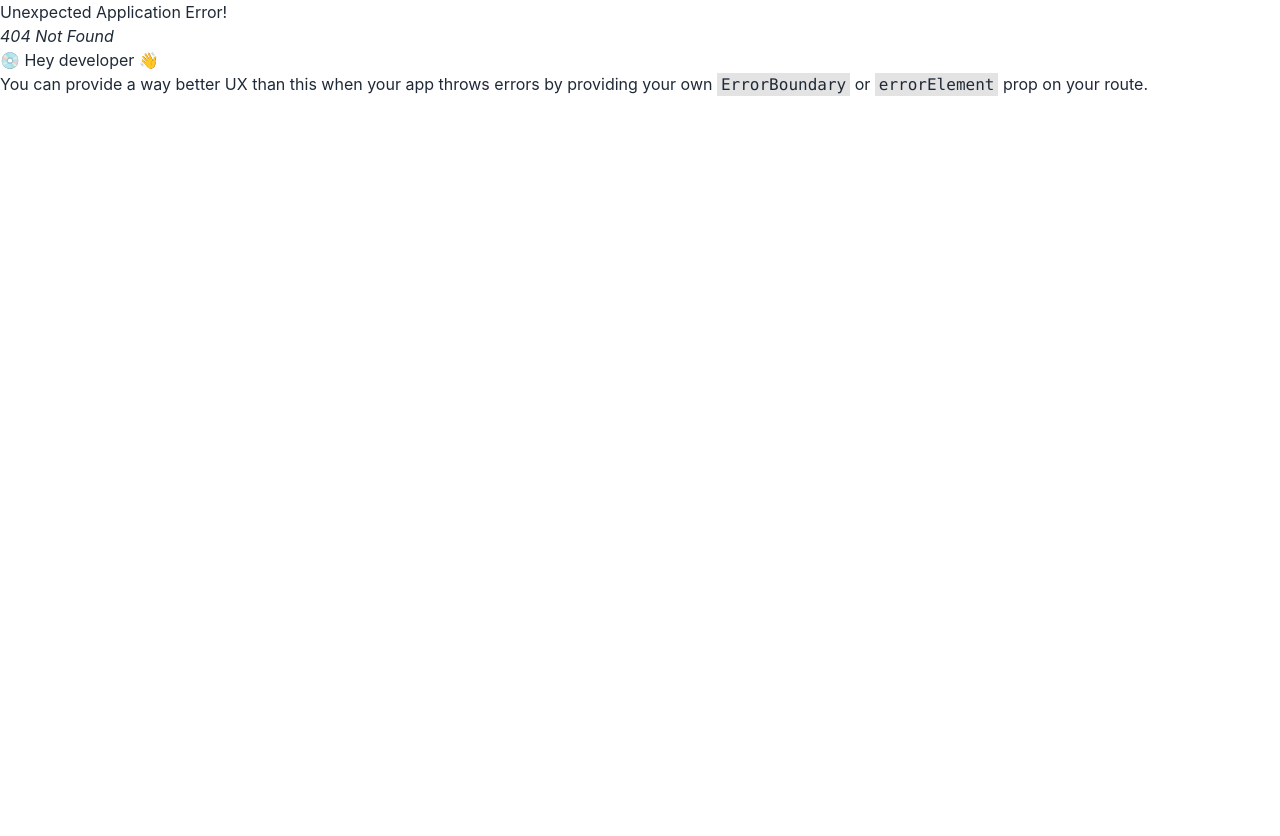
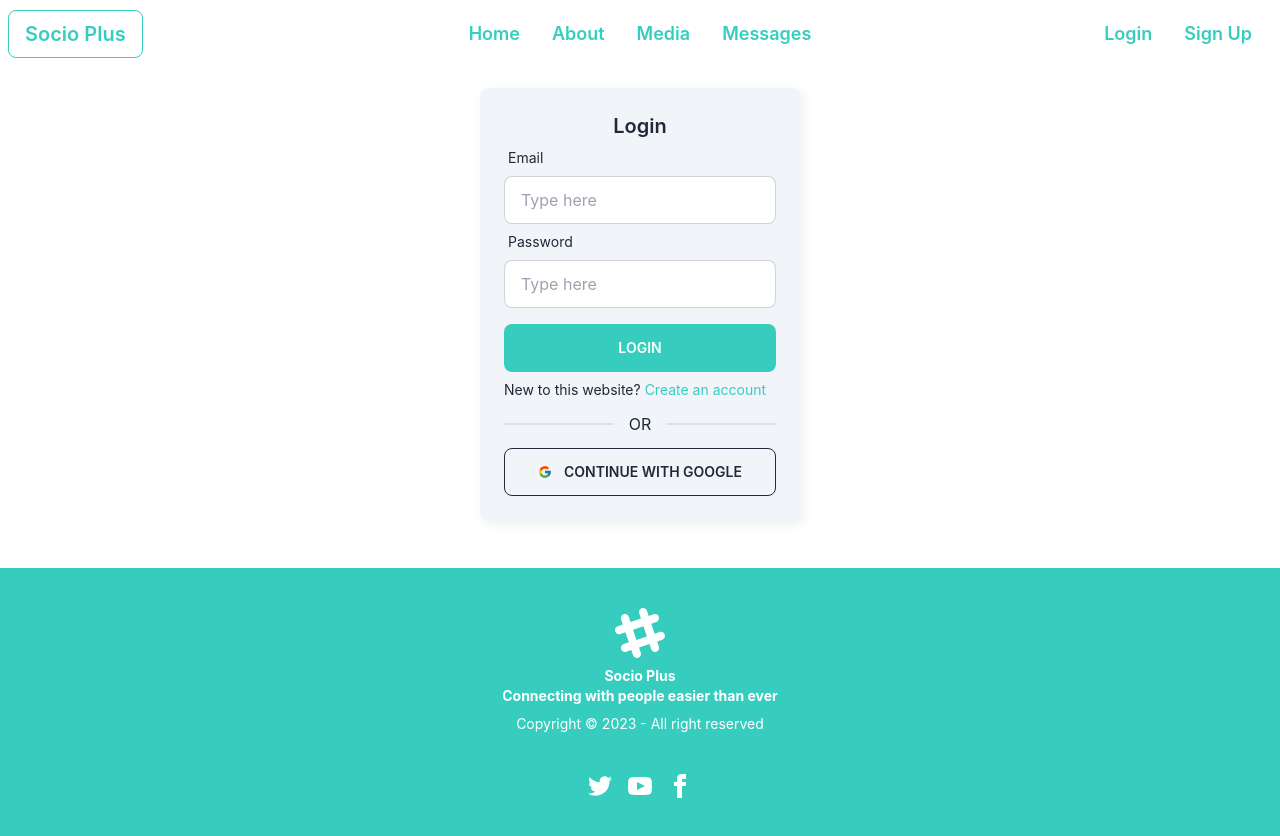
Before and after one commit to rakib099/socio-plus, a React (Create React App) app: page /login in a window 1280 px wide. Before the commit this address had no page. Before the commit the page ends 800 px from the top, so only its background shows below. Built offline with nearby package versions, Linux system fonts and the light colour scheme.

Commit message:
Login page designed

```diff
--- a/package.json
+++ b/package.json
@@ -7,6 +7,7 @@
     "@testing-library/react": "^13.4.0",
     "@testing-library/user-event": "^13.5.0",
     "daisyui": "^2.50.1",
+    "firebase": "^9.17.1",
     "react": "^18.2.0",
     "react-dom": "^18.2.0",
     "react-hook-form": "^7.43.1",
--- /dev/null
+++ b/src/contexts/AuthProvider.js
@@ -0,0 +1,21 @@
+import React, { createContext, useState } from 'react';
+import {getAuth} from 'firebase/auth';
+import app from '../firebase/firebase.config';
+
+export const AuthContext = createContext();
+const auth = getAuth(app);
+
+const AuthProvider = ({children}) => {
+    const [user, setUser] = useState();
+    const authInfo = {
+        user
+    }
+
+    return (
+        <AuthContext.Provider value={authInfo}>
+            {children}
+        </AuthContext.Provider>
+    );
+};
+
+export default AuthProvider;
--- /dev/null
+++ b/src/firebase/firebase.config.js
@@ -0,0 +1,19 @@
+// Import the functions you need from the SDKs you need
+import { initializeApp } from "firebase/app";
+// TODO: Add SDKs for Firebase products that you want to use
+// https://firebase.google.com/docs/web/setup#available-libraries
+
+// Your web app's Firebase configuration
+const firebaseConfig = {
+  apiKey: "AIzaSyD9xW7tr1czkQPlVjJOeY-EQtBvRxGQJak",
+  authDomain: "socio-plus-10f41.firebaseapp.com",
+  projectId: "socio-plus-10f41",
+  storageBucket: "socio-plus-10f41.appspot.com",
+  messagingSenderId: "532219021603",
+  appId: "1:532219021603:web:89f59bf380fa4bbd856496"
+};
+
+// Initialize Firebase
+const app = initializeApp(firebaseConfig);
+
+export default app;
--- a/src/index.js
+++ b/src/index.js
@@ -3,11 +3,14 @@ import ReactDOM from 'react-dom/client';
 import './index.css';
 import App from './App';
 import reportWebVitals from './reportWebVitals';
+import AuthProvider from './contexts/AuthProvider';
 
 const root = ReactDOM.createRoot(document.getElementById('root'));
 root.render(
   <React.StrictMode>
-    <App />
+    <AuthProvider>
+      <App />
+    </AuthProvider>
   </React.StrictMode>
 );
 
--- a/src/pages/SignUp/SignUp.js
+++ b/src/pages/Home/Login/Login.js
@@ -3,12 +3,12 @@ import {Link} from 'react-router-dom';
 import { useForm } from 'react-hook-form';
 import {FcGoogle} from 'react-icons/fc';
 
-const SignUp = () => {
+const Login = () => {
     const {register, handleSubmit, formState: {errors}} = useForm();
     const [firebaseError, setFirebaseError] = useState('');
-    const [signUpLoading, setSignUpLoading] = useState(false);
+    const [loginLoading, setLoginLoading] = useState(false);
 
-    const handleSignUp = (data, e) => {
+    const handleLogin = (data, e) => {
 
     }
 
@@ -19,16 +19,9 @@ const SignUp = () => {
     return (
         <div className="">
             <div className='flex justify-center items-center'>
-                <div className='shadow-[3px_4px_10px_2px_rgba(0,0,0,0.05)] lg:w-1/4 p-6 rounded-lg bg-slate-100 mt-5 mb-12'>
-                    <h3 className='text-xl text-center font-semibold'>Sign Up</h3>
-                    <form onSubmit={handleSubmit(handleSignUp)}>
-                        <div className="form-control w-full max-w-xs">
-                            <label className="label">
-                                <span className="label-text">Name</span>
-                            </label>
-                            <input type="text" {...register('name', { required: 'Name is required' })} placeholder="Type here" className="input input-bordered w-full max-w-xs" />
-                            {errors.name && <p className='text-error' role="alert">{errors.name?.message}</p>}
-                        </div>
+                <div className='shadow-[3px_4px_10px_2px_rgba(0,0,0,0.05)] w-4/5 lg:w-1/4 p-6 rounded-lg bg-slate-100 mt-5 mb-12'>
+                    <h3 className='text-xl text-center font-semibold'>Login</h3>
+                    <form onSubmit={handleSubmit(handleLogin)}>
                         <div className="form-control w-full max-w-xs">
                             <label className="label">
                                 <span className="label-text">Email</span>
@@ -42,21 +35,20 @@ const SignUp = () => {
                             </label>
                             <input type="password" {...register('password', {
                                 required: 'Password is required',
-                                minLength: { value: 6, message: 'Password must be at least 6 characters long' },
-                                pattern: { value: /(?=.*[A-Z])(?=.*[!@#$&*])(?=.*[0-9])/, message: 'Password must contain at least 1 uppercase, 1 special character and 1 number' }
+                                minLength: { value: 6, message: 'Password must be at least 6 characters long' }
                             })} placeholder="Type here" className="input input-bordered w-full max-w-xs" />
                             {errors.password && <p className='text-error' role="alert">{errors.password?.message}</p>}
                         </div>
                         <p className="text-error mb-2">{firebaseError}</p>
                         {
-                            !!signUpLoading ?
-                                <button className='btn loading border-none w-full bg-[#1257be] hover:bg-blue-700 mb-2'>Loading</button>
+                            !!loginLoading ?
+                                <button className='btn loading border-none w-full bg-accent hover:bg-teal-600 mb-2'>Loading</button>
                                 :
-                                <input className='btn border-none w-full bg-accent hover:bg-teal-600 mb-2' type="submit" value="Sign Up" />
+                                <input className='btn border-none w-full bg-accent hover:bg-teal-600 mb-2' type="submit" value="Login" />
                         }
 
                     </form>
-                    <p className='text-sm'>Already have an account? <Link to='/login' className='text-[#1257be]'>Login here.</Link></p>
+                    <p className='text-sm'>New to this website? <Link to='/signup' className='text-accent'>Create an account</Link></p>
                     <div className="divider">OR</div>
                     <button onClick={handleGoogleLogin} className="btn btn-outline  hover:bg-teal-500 w-full"><FcGoogle /> <span className='ml-3'>Continue With Google</span></button>
                 </div>
@@ -65,4 +57,4 @@ const SignUp = () => {
     );
 };
 
-export default SignUp;
+export default Login;
--- a/src/pages/Shared/Navbar/Navbar.js
+++ b/src/pages/Shared/Navbar/Navbar.js
@@ -1,13 +1,20 @@
-import React from 'react';
+import React, { useContext } from 'react';
 import { Link } from 'react-router-dom';
+import { AuthContext } from '../../../contexts/AuthProvider';
 
 const Navbar = () => {
+    const { user } = useContext(AuthContext);
+
     const menuItems = <>
         <li className='font-semibold text-accent text-lg'><Link to='/'>Home</Link></li>
         <li className='font-semibold text-accent text-lg'><Link to='/about'>About</Link></li>
         <li className='font-semibold text-accent text-lg'><Link to='/media'>Media</Link></li>
         <li className='font-semibold text-accent text-lg'><Link to='/messages'>Messages</Link></li>
     </>
+
+    const handleLogOut = () => {
+
+    }
 
     return (
         <div className="navbar bg-base-100">
@@ -20,7 +27,7 @@ const Navbar = () => {
                         {menuItems}
                     </ul>
                 </div>
-                <a className="btn btn-ghost normal-case text-xl border-3 border-accent text-accent">Socio Plus</a>
+                <Link to='/' className="btn btn-ghost normal-case text-xl border-3 border-accent text-accent">Socio Plus</Link>
             </div>
             <div className="navbar-center hidden lg:flex">
                 <ul className="menu menu-horizontal px-1">
@@ -29,8 +36,18 @@ const Navbar = () => {
             </div>
             <div className="navbar-end">
                 <ul className='menu menu-horizontal px-1'>
-                    <li className='font-semibold text-accent text-lg'><Link to='/login'>Login</Link></li>
-                    <li className='font-semibold text-accent text-lg'><Link to='/signup'>Sign Up</Link></li>
+                    {
+                        user ?
+                            <>
+                                <li className='font-semibold text-accent text-lg px-4 py-3'>Welcome, {user.displayName}</li>
+                                <li className='font-semibold hidden lg:block'><button onClick={handleLogOut} className='btn btn-outline btn-accent'>Log Out</button></li>
+                            </>
+                            :
+                            <>
+                                <li className='font-semibold text-accent text-lg'><Link to='/login'>Login</Link></li>
+                                <li className='font-semibold text-accent text-lg'><Link to='/signup'>Sign Up</Link></li>
+                            </>
+                    }
                 </ul>
             </div>
         </div>
--- a/src/routes/Routes/Routes.js
+++ b/src/routes/Routes/Routes.js
@@ -1,6 +1,7 @@
 import { createBrowserRouter } from "react-router-dom";
 import Main from "../../layouts/Main";
 import Home from "../../pages/Home/Home/Home";
+import Login from "../../pages/Home/Login/Login";
 import Media from "../../pages/Media/Media";
 import SignUp from "../../pages/SignUp/SignUp";
 
@@ -18,6 +19,10 @@ const router = createBrowserRouter([
                 element: <SignUp />
             },
             {
+                path: '/login',
+                element: <Login />
+            },
+            {
                 path: '/media',
                 element: <Media />
             }
```
Also changed, not shown: 1 other file (tests, documents, lock files or other folders).
